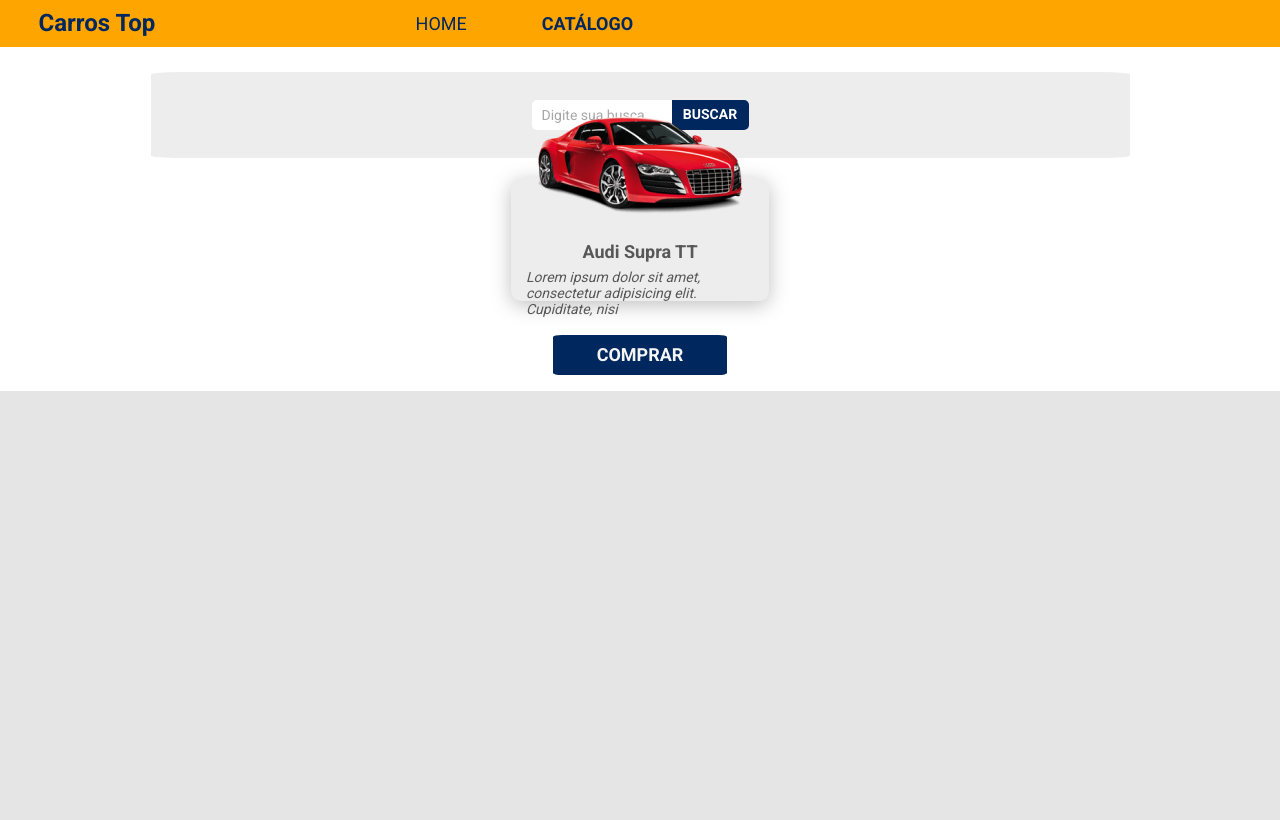
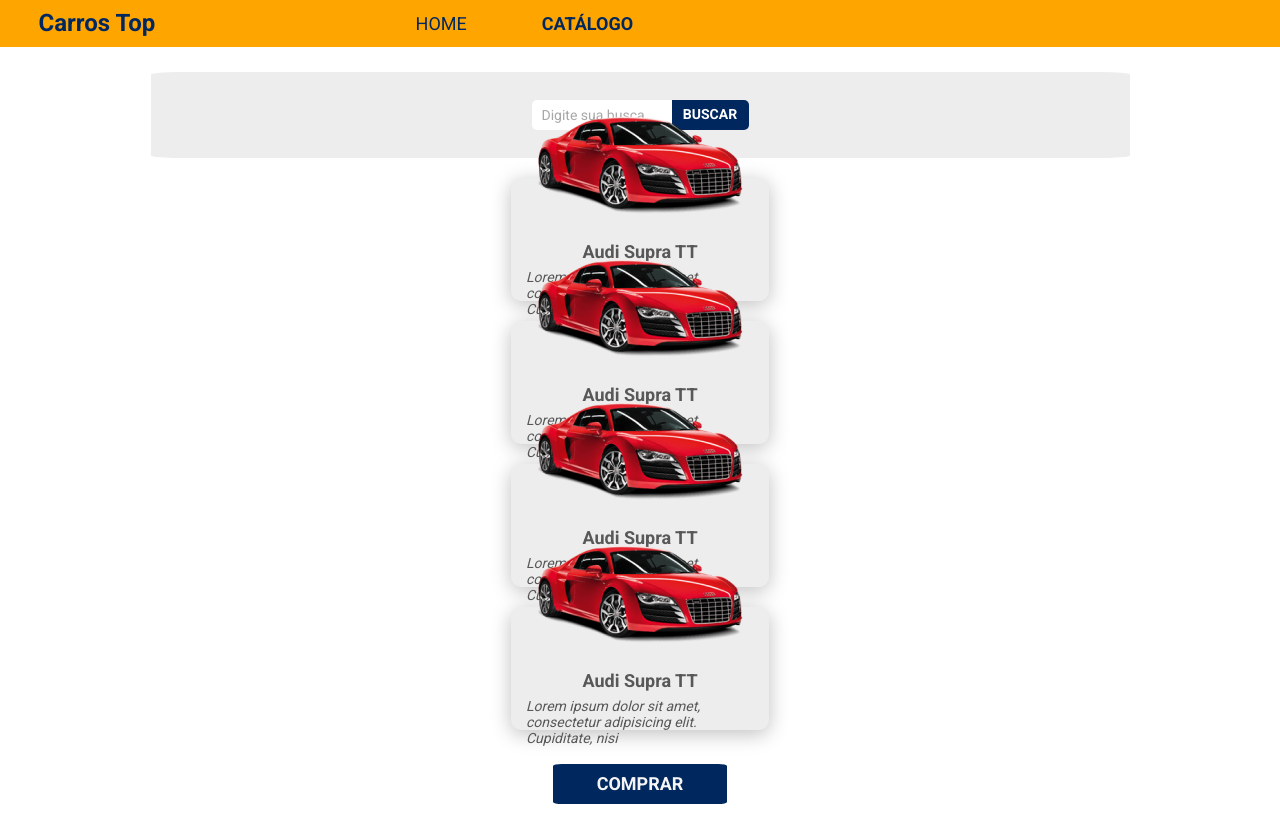
Before and after one commit to MarceloMachadoxD/carrostop, a React (Create React App) app: page /products in a window 1280 px wide. Built offline with nearby package versions, Linux system fonts and the light colour scheme.

Commit message:
Componentização ProductCard

```diff
--- /dev/null
+++ b/src/components/ProductCard/ProductCard.tsx
@@ -0,0 +1,22 @@
+import "./styles.css";
+import Car from "../../assets/images/catalog-car.png";
+
+const ProductCard = () => {
+  return (
+    <>
+      <div className="link-card-container catalog-card-container">
+        <img src={Car} alt="carro vermelho" />
+        <h1>Audi Supra TT</h1>
+        <p>
+          Lorem ipsum dolor sit amet, consectetur adipisicing elit. Cupiditate,
+          nisi
+        </p>
+        <div className="link-card">
+          <button>COMPRAR</button>
+        </div>
+      </div>
+    </>
+  );
+};
+
+export default ProductCard;
--- /dev/null
+++ b/src/components/ProductCard/styles.css
@@ -0,0 +1,24 @@
+.catalog-card-container {
+  margin: 0px 0px 20px 0px;
+  padding: 0px 0px 25px 0px;
+  width: 258px;
+}
+
+.catalog-card-container h1 {
+  padding-bottom: 0px;
+  font-weight: 700;
+  font-size: 18px;
+  line-height: 16px;
+  align-items: center;
+}
+
+
+.catalog-card-container p {
+  padding-right: 5px;
+  font-style: italic;
+  font-weight: 400;
+  font-size: 14px;
+  line-height: 16px;
+  align-items: center;
+  color: rgba(88, 88, 88, 1);
+}
--- a/src/components/SearchBar/SearchBar.tsx
+++ b/src/components/SearchBar/SearchBar.tsx
@@ -8,7 +8,7 @@
           <input type="text" defaultValue="Digite sua busca" />
           <button>BUSCAR</button>
         </div>
-      </div>{" "}
+      </div>
     </>
   );
 };
--- a/src/pages/Catalog/index.tsx
+++ b/src/pages/Catalog/index.tsx
@@ -1,20 +1,16 @@
 import "./styles.css";
-import Car from "../../assets/images/catalog-car.png";
 import SearchBar from "../../components/SearchBar/SearchBar";
+import ProductCard from "../../components/ProductCard/ProductCard";
 
 function Catalog() {
   return (
     <>
       <div className="catalog-container">
         <SearchBar />
-        <div className="link-card-container catalog-card-container">
-          <img src={Car} alt="carro vermelho" />
-          <h1>Audi Supra TT</h1>
-          <p>Lorem ipsum dolor sit amet, consectetur adipisicing elit. Cupiditate, nisi</p>
-          <div className="link-card">
-            <button>COMPRAR</button>
-          </div>
-        </div>
+        <ProductCard />
+        <ProductCard />
+        <ProductCard />
+        <ProductCard />
       </div>
     </>
   );
--- a/src/pages/Catalog/styles.css
+++ b/src/pages/Catalog/styles.css
@@ -7,28 +7,3 @@
   flex-direction: column;
   padding-bottom: 70px;
 }
-
-.catalog-card-container {
-  margin: 0px 0px 20px 0px;
-  padding: 0px 0px 25px 0px;
-  width: 258px;
-}
-
-.catalog-card-container h1 {
-  padding-bottom: 0px;
-  font-weight: 700;
-  font-size: 18px;
-  line-height: 16px;
-  align-items: center;
-}
-
-
-.catalog-card-container p {
-  padding-right: 5px;
-  font-style: italic;
-  font-weight: 400;
-  font-size: 14px;
-  line-height: 16px;
-  align-items: center;
-  color: rgba(88, 88, 88, 1);
-}
```
